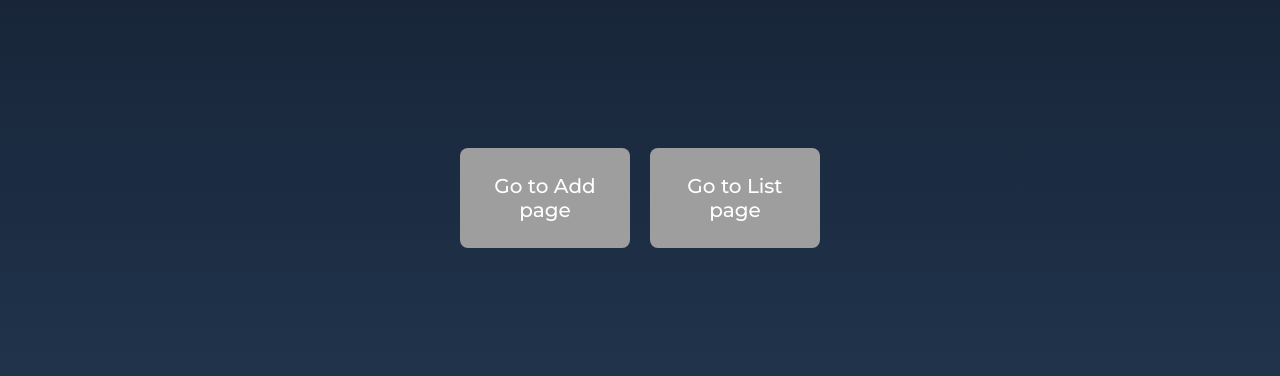
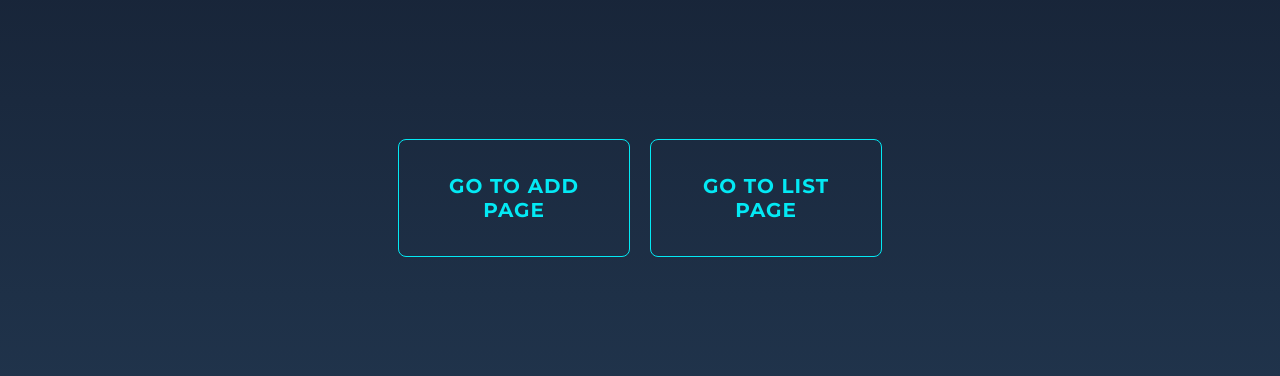
Before and after one commit to Sanechek1337/onelab-react, a React (Create React App) app: page / in a window 1280 px wide. Shown: the part 202-578 px from the top of the page. Built offline with nearby package versions, Linux system fonts and the light colour scheme.

Commit message:
feat: change styles for navigation buttons

```diff
--- a/src/page/Home.jsx
+++ b/src/page/Home.jsx
@@ -20,18 +20,35 @@ const StyledNav = styled('nav')`
 const StyledLink = styled(Link)`
   width: 150px;
   height: 100px;
+  text-decoration: none;
+  text-transform: uppercase;
   display: flex;
   justify-content: center;
   align-items: center;
+  text-align: center;
+  font-weight: 700;
+  padding: 8px 40px;
+  background-color: transparent;
+  border: 1px solid #03e9f4;
+  color: #03e9f4;
+  letter-spacing: 1px;
+  font-size: 20px;
   border-radius: 8px;
-  background-color: #9e9e9e;
-  color: #fff;
-  text-decoration: none;
-  text-align: center;
-  font-size: 20px;
-  font-weight: 500;
-  padding: 0 10px;
+  transition: 0.5s;
+
   &:hover {
-    background-color: #8f8f8f;
+    background-color: #01a9b2;
+    color: #fff;
+    border-radius: 5px;
+    box-shadow:
+      0 0 5px #01a9b2,
+      0 0 25px #01a9b2;
+  }
+
+  &:disabled {
+    background-color: #d5d1d2;
+    border: 1px solid transparent;
+    color: #343434;
+    box-shadow: none;
   }
 `;
```
